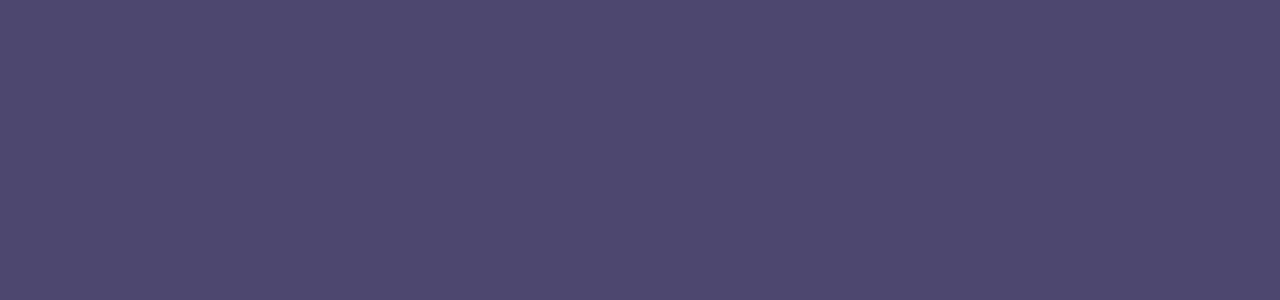
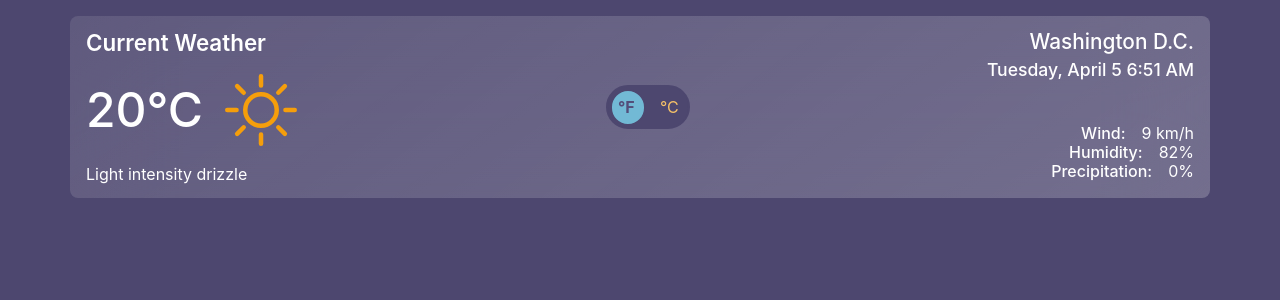
Before and after one commit to NestorPlasencia/forecast-weather, a React (Create React App) app in the folder frontend/: page / in a window 1280 px wide. Shown: the top 300 px of the page. Built offline with nearby package versions, Linux system fonts and the light colour scheme.

Commit message:
[ADD] Current Layout

```diff
--- a/frontend/src/App.tsx
+++ b/frontend/src/App.tsx
@@ -1,10 +1,11 @@
+import { Current } from "./containers/Current/Current";
 
-const  App= ()=> {
+const App = () => {
   return (
-    <div >
+    <main>
+      <Current />
+    </main>
+  );
+};
 
-    </div>
-  );
-}
-
-export  {App};
+export { App };
--- a/frontend/src/components/Card/card.module.css
+++ b/frontend/src/components/Card/card.module.css
@@ -2,7 +2,8 @@
 .card {
     background: linear-gradient(143.98deg, rgba(255, 255, 255, 0.11) 0%, rgba(255, 255, 255, 0.22) 100%);
     backdrop-filter: blur(50px);
-    border-radius: 30px;
+    border-radius: 0.5rem;
+    padding: 1rem;
 }
 
 .card.select {
--- a/frontend/src/components/Container/container.module.css
+++ b/frontend/src/components/Container/container.module.css
@@ -1,12 +1,12 @@
 .container {
     max-width: 100%;
-    margin: 0 1rem;
+    margin: 1rem 1rem;
 }
 
 @media (min-width: 576px) {
     .container {
         max-width: 540px;
-        margin: 0 auto;
+        margin: 1rem auto;
     }
 }
 
--- /dev/null
+++ b/frontend/src/components/Switch/Switch.tsx
@@ -0,0 +1,22 @@
+import "./switch.css";
+
+const Switch = () => {
+  const handleChange = () => {};
+  return (
+    <div className="toggle--checkbox--container">
+      <input
+        type="checkbox"
+        id="toggle"
+        className="toggle--checkbox"
+        onChange={handleChange}
+      />
+      <label htmlFor="toggle" className="toggle--label">
+        <span className="toggle--C">°C</span>
+        <span className="toggle--F">°F</span>
+      </label>
+      <div className="background"></div>
+    </div>
+  );
+};
+
+export { Switch };
--- /dev/null
+++ b/frontend/src/components/Switch/switch.css
@@ -0,0 +1,126 @@
+.toggle--checkbox--container {
+    /** colors **/
+    --container-border: #4D476F;
+    --container-background: #4D476F;
+    --button-background: #72b9d5;
+    --button-border: #4D476F;
+    --text-active: #534d79;
+    --text-inactive: #f8c368;
+    /* scale*/
+    --height: 40px;
+}
+
+.toggle--checkbox--container {
+    display: flex;
+    justify-content: center;
+    align-items: center;
+}
+
+.toggle--checkbox {
+    display: none;
+}
+
+.toggle--checkbox:checked+.toggle--label:before {
+    animation-name: switch;
+    animation-duration: 350ms;
+    animation-fill-mode: forwards;
+}
+
+.toggle--checkbox:checked+.toggle--label:after {
+    transition-delay: 350ms;
+    opacity: 1;
+}
+
+.toggle--label {
+    width: calc(var(--height)*2);
+    height: var(--height);
+    background: var(--container-background);
+    border-radius: calc(var(--height));
+    border: calc(var(--height)*0.05) solid var(--container-border);
+    display: flex;
+    position: relative;
+    transition: all 350ms ease-in;
+}
+
+
+.toggle--label:before {
+    animation-name: reverse;
+    animation-duration: 350ms;
+    animation-fill-mode: forwards;
+    transition: all 350ms ease-in;
+    content: "";
+    width: calc(var(--height)*0.82);
+    height: calc(var(--height)*0.82);
+    border: calc(var(--height)*0.05) solid var(--button-border);
+    top: calc(var(--height)*0.04);
+    left: calc(var(--height)*0.04);
+    position: absolute;
+    border-radius: calc(var(--height)*0.82);
+    background: var(--button-background);
+}
+
+
+@keyframes switch {
+    0% {
+        left: calc(var(--height)*0.04);
+    }
+
+    60% {
+        left: calc(var(--height)*0.04);
+        width: calc(var(--height)*1.12);
+    }
+
+    100% {
+        left: calc(var(--height)*1.04);
+        width: calc(var(--height)*0.82);
+    }
+}
+
+@keyframes reverse {
+    0% {
+        left: calc(var(--height)*1.04);
+        width: calc(var(--height)*0.82);
+    }
+
+    60% {
+        left: calc(var(--height)*0.72);
+        width: calc(var(--height)*1.12);
+    }
+
+    100% {
+        left: calc(var(--height)*0.04);
+    }
+}
+
+
+.toggle--C{
+    color: var(--text-inactive);
+    user-select: none;
+    font-weight: 400;
+    font-size: calc(var(--height)*0.4);
+    position:  absolute;
+    left: calc(var(--height)*1.3);
+    top: calc(var(--height)*0.3);
+    transition: all 350ms ease-in;
+}
+
+.toggle--F{
+    color: var(--text-active);
+    user-select: none;
+    font-weight:700;
+    font-size: calc(var(--height)*0.4);
+    position:  absolute;
+    left: calc(var(--height)*0.25);
+    top: calc(var(--height)*0.3);
+    transition: all 350ms ease-in;
+}
+
+.toggle--checkbox:checked+.toggle--label .toggle--C {
+    color: var(--text-active);
+    font-weight:700;
+}
+
+.toggle--checkbox:checked+.toggle--label .toggle--F {
+    color: var(--text-inactive);
+    font-weight: 400;
+}
--- /dev/null
+++ b/frontend/src/containers/Current/Current.tsx
@@ -0,0 +1,52 @@
+import { Card } from "../../components/Card/Card";
+import { Container } from "../../components/Container/Container";
+import { Switch } from "../../components/Switch/Switch";
+import styles from "./current.module.css";
+
+const Current = () => {
+  return (
+    <Container>
+      <Card>
+        <div className={styles.container}>
+          <div className={styles.column}>
+            <h2 className={styles.title}>Current Weather</h2>
+            <div className={styles.temperature_container}>
+              <p className={styles.temperature}>20°C</p>
+              <img src="./assets/icons/01d.svg" alt="icon" />
+            </div>
+            <p className={styles.weather_description}>
+              Light intensity drizzle
+            </p>
+          </div>
+          <div className={[styles.column, styles.grow].join(" ")}>
+            <div className={styles.switch_container}>
+              <Switch />
+            </div>
+          </div>
+          <div className={[styles.column, styles.justify_beetween].join(" ")}>
+            <dl>
+              <p className={styles.location}>Washington D.C.</p>
+              <p className={styles.date}>Tuesday, April 5 6:51 AM</p>
+            </dl>
+            <dl>
+              <div className={styles.description_item}>
+                <dt>Wind:</dt>
+                <dd>9 km/h</dd>
+              </div>
+              <div className={styles.description_item}>
+                <dt>Humidity:</dt>
+                <dd>82%</dd>
+              </div>
+              <div className={styles.description_item}>
+                <dt>Precipitation:</dt>
+                <dd>0%</dd>
+              </div>
+            </dl>
+          </div>
+        </div>
+      </Card>
+    </Container>
+  );
+};
+
+export { Current };
--- /dev/null
+++ b/frontend/src/containers/Current/current.module.css
@@ -0,0 +1,117 @@
+.container  {
+    display: flex;
+    flex-direction: column;
+}
+
+@media (min-width: 576px) {
+    .container {
+        flex-direction: row;
+    }
+}
+
+.column {
+    flex: 0 1 auto;
+    display: flex;
+    flex-direction: column;
+}
+
+.justify_beetween {
+    justify-content: space-between;
+}
+
+.column.grow {
+    flex: 1 0 auto;
+}
+
+.title{
+    font-size: 1.4rem;
+    font-weight: 600;
+    text-align: center;
+}
+
+@media (min-width: 576px) {
+    .title{
+        text-align: start;
+    }
+}
+
+.temperature_container {
+    display: flex;
+    align-items: center;
+    justify-content: center;
+    margin: 0.5rem 0;
+}
+
+@media (min-width: 576px) {
+    .temperature_container{
+        justify-content: start;
+    }
+}
+
+.temperature_container img{
+    width: 6rem;
+    margin-left: 10px;
+}
+
+.temperature {
+    font-size: 3rem;
+    font-weight: 500;
+}
+
+.weather_description {
+    text-align: center;
+}
+
+@media (min-width: 576px) {
+    .weather_description{
+        text-align: start;
+    }
+}
+
+.switch_container {
+    flex: 1 0 auto;
+    margin: 1rem;
+    display: flex;
+    align-items: center;
+    justify-content: center;
+}
+
+.location {
+    font-size: 1.3rem;
+    font-weight: 500;
+    text-align: center;
+}
+
+.date{
+    font-size: 1.1rem;
+    font-weight: 500;
+    text-align: center;
+    margin: 0.5rem 0;
+    margin-bottom: 1rem;
+}
+
+@media (min-width: 576px) {
+    .location{
+        text-align: end;
+    }
+    .date{
+        text-align: end;
+    }
+}
+
+.description_item {
+    display: flex;
+    justify-content: center;
+    margin: 0.2rem 0;
+}
+
+@media (min-width: 576px) {
+    .description_item{
+        justify-content: end;
+    }
+}
+
+.description_item dt {
+    font-weight: 500;
+    margin-right: 1rem;
+}
--- a/frontend/src/index.css
+++ b/frontend/src/index.css
@@ -1,3 +1,47 @@
+html, body, div, span, applet, object, iframe,
+h1, h2, h3, h4, h5, h6, p, blockquote, pre,
+a, abbr, acronym, address, big, cite, code,
+del, dfn, em, img, ins, kbd, q, s, samp,
+small, strike, strong, sub, sup, tt, var,
+b, u, i, center,
+dl, dt, dd, ol, ul, li,
+fieldset, form, label, legend,
+table, caption, tbody, tfoot, thead, tr, th, td,
+article, aside, canvas, details, embed,
+figure, figcaption, footer, header, hgroup,
+menu, nav, output, ruby, section, summary,
+time, mark, audio, video {
+	margin: 0;
+	padding: 0;
+	border: 0;
+	font-size: 100%;
+	font: inherit;
+	vertical-align: baseline;
+}
+/* HTML5 display-role reset for older browsers */
+article, aside, details, figcaption, figure,
+footer, header, hgroup, menu, nav, section {
+	display: block;
+}
+body {
+	line-height: 1;
+}
+ol, ul {
+	list-style: none;
+}
+blockquote, q {
+	quotes: none;
+}
+blockquote:before, blockquote:after,
+q:before, q:after {
+	content: '';
+	content: none;
+}
+table {
+	border-collapse: collapse;
+	border-spacing: 0;
+}
+
 body {
   margin: 0;
   font-family: -apple-system, BlinkMacSystemFont, 'Segoe UI', 'Roboto', 'Oxygen',
@@ -5,6 +49,7 @@ body {
     sans-serif;
   -webkit-font-smoothing: antialiased;
   -moz-osx-font-smoothing: grayscale;
+  color: white;
 }
 
 code {
```
